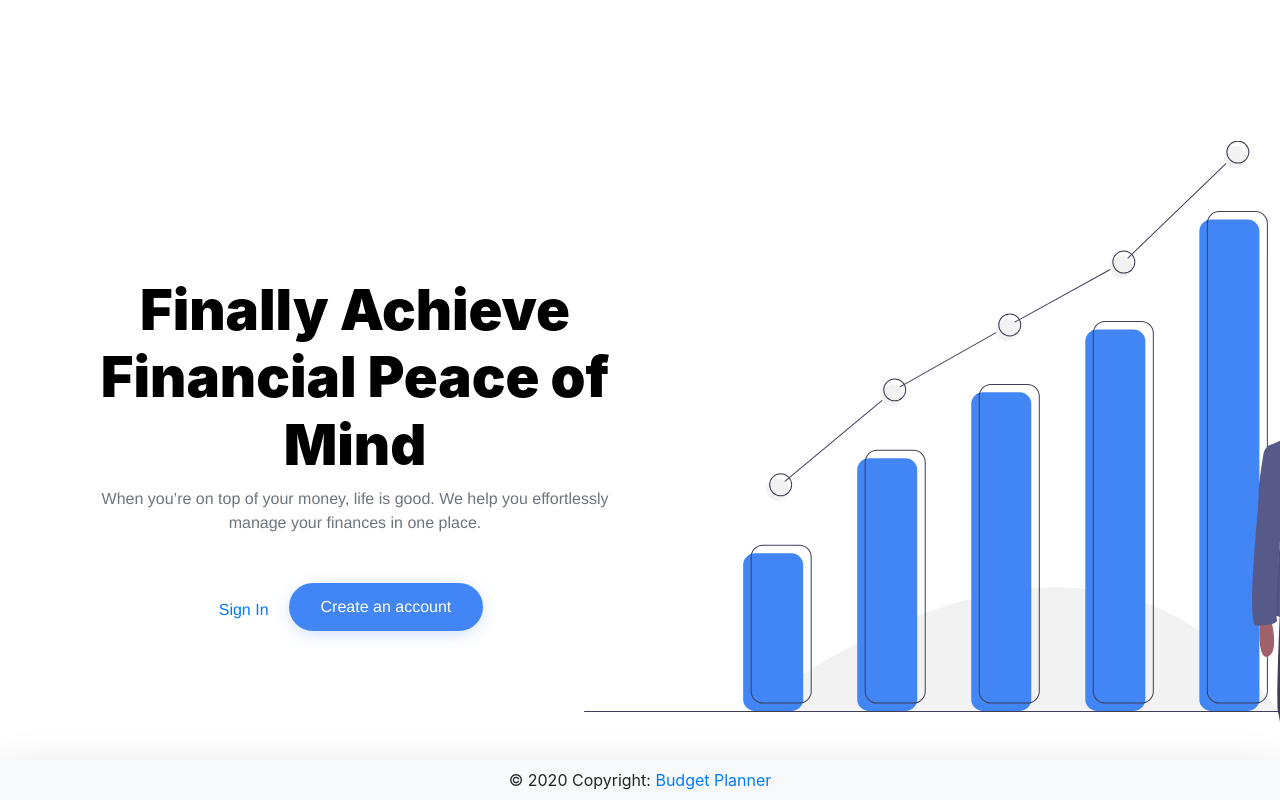
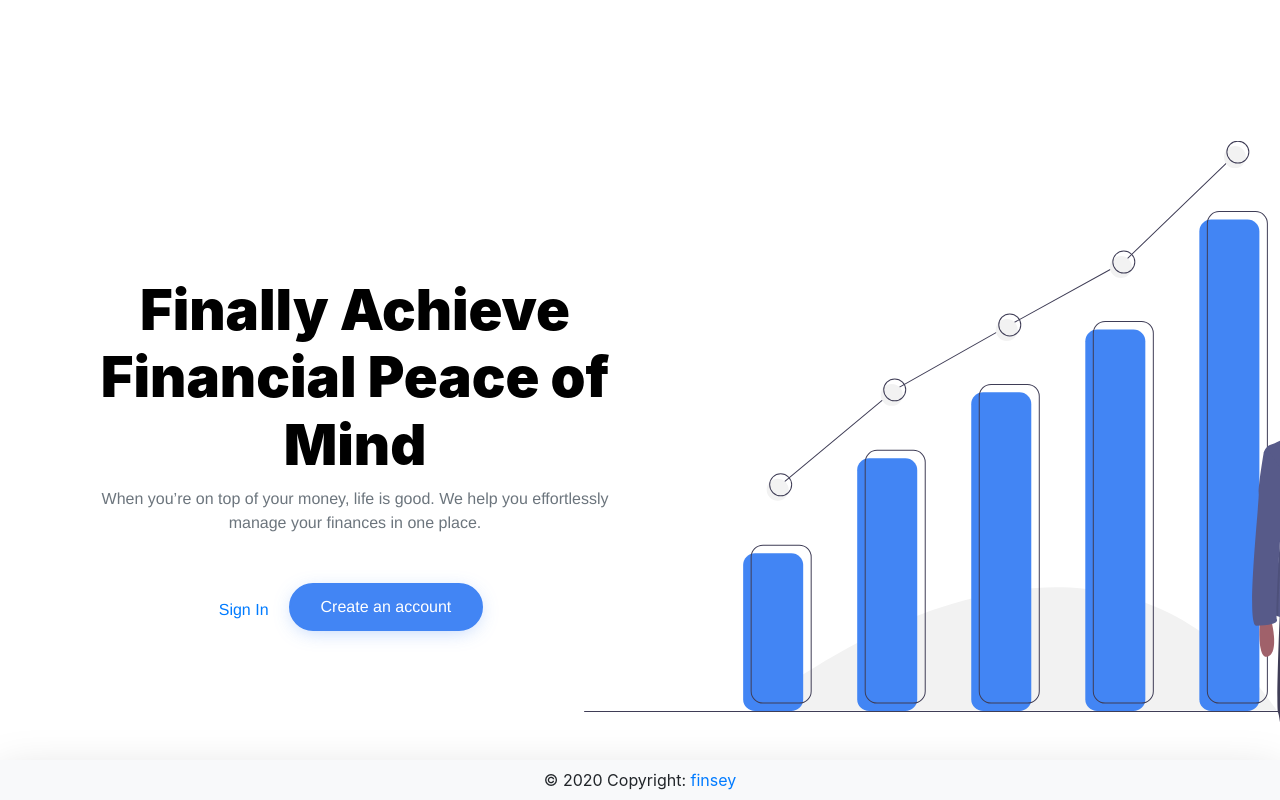
Before and after one commit to sanvijay/budget-planner, a Vue app: page /register in a window 1280 px wide. Shown: the top 800 px of the page. Built offline with nearby package versions, Linux system fonts and the light colour scheme; what vue-datetime, vue-google-adsense would draw is missing.

Commit message:
Add a brand name

```diff
--- a/public/index.html
+++ b/public/index.html
@@ -6,11 +6,11 @@
     <meta name="viewport" content="width=device-width,initial-scale=1.0">
     <link rel="icon" href="<%= BASE_URL %>favicon.ico">
 
-    <title>Budget Planner</title>
+    <title>finsey</title>
   </head>
   <body>
     <noscript>
-      <strong>We're sorry but budget-planner doesn't work properly without JavaScript enabled. Please enable it to continue.</strong>
+      <strong>We're sorry but finsey doesn't work properly without JavaScript enabled. Please enable it to continue.</strong>
     </noscript>
     <div id="app"></div>
     <!-- built files will be auto injected -->
@@ -19,7 +19,7 @@
   <div style="padding-bottom: 60px;"></div>
   <footer class="page-footer font-small fixed-bottom shadow-lg bg-light">
     <div class="text-center py-2">
-      © 2020 Copyright: <a href="/"> Budget Planner</a>
+      © 2020 Copyright: <a href="/"> finsey</a>
     </div>
   </footer>
 </html>
--- a/src/App.vue
+++ b/src/App.vue
@@ -4,7 +4,7 @@
     <b-navbar toggleable="lg" fixed="top" type="light" variant="light" class="shadow-lg" v-if="this.$route.path !== '/'">
       <b-navbar-brand href="#">
         <img src="./assets/logo.png" width="30" height="30" class="d-inline-block align-top" alt="">
-        Budget Planner
+        finsey
       </b-navbar-brand>
 
       <b-navbar-toggle target="nav-collapse"></b-navbar-toggle>
--- a/src/components/Expenditure.vue
+++ b/src/components/Expenditure.vue
@@ -1,7 +1,7 @@
 <template>
   <div class="container">
     <div class="row">
-      <div style="min-width: 250px">
+      <div style="min-width: 250px; max-height: 110px">
         <Adsense
           :data-ad-client="ad_client"
           :data-ad-slot="ad_slot"
--- a/src/components/Planning.vue
+++ b/src/components/Planning.vue
@@ -1,7 +1,7 @@
 <template>
   <div class="container">
     <div class="row">
-      <div style="min-width: 250px">
+      <div style="min-width: 250px; max-height: 110px">
         <Adsense
           :data-ad-client="ad_client"
           :data-ad-slot="ad_slot"
```
